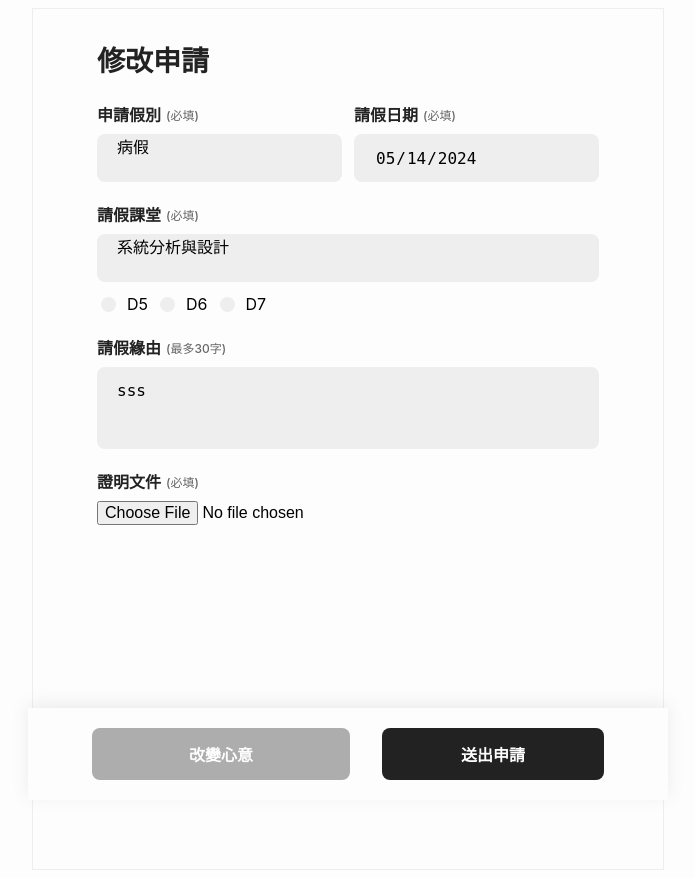
After one commit to mcflurry0609/sa-team8, a PHP site: page /update.php?application_id=50 in a window 1280 px wide. The commit adds this page. Shown: the whole page, without its empty margins (292-987 px from the left). Run offline with PHP 8.4, Linux system fonts and the light colour scheme; data comes from the database, SQL or seed files in the repository; some libraries are stand-ins or nearby versions.

Commit message:
修改請假功能完成/頁面有一點小問題

```diff
--- a/leave system/review.php
+++ b/leave system/review.php
@@ -42,7 +42,7 @@
                 </nav>
                 <div class="records">
                     <!-- 搜索框 -->
-                    <div class="search-box" style="">
+                    <div class="search-box">
                         <input type="text" id="searchInput" placeholder="依課程名稱、學生姓名等搜尋">
                         <input type="date" id="searchDate">
                         <button onclick="searchRecords()"><i class="fa-solid fa-magnifying-glass"></i></button>
@@ -92,6 +92,7 @@
                             $accept_btn_style = '';
                             $reject_btn_style = '';
                         }
+                        $doc_name_display = str_replace('uploads/', '', $row["doc_name"]);
                         echo '<div class="recordcard">
                             <div class="record">
                                 <div class="recordtitle">
@@ -108,7 +109,7 @@
                             <div class="recorddetails" style="display: none;">
                                 <h4 class="reason"><i class="fa-solid fa-comment"></i>'.$row["reason"].'</h4>
                                 <div class="doc">
-                                    <a href="'.$row["doc_name"].'"target="_blank"><i class="fa-solid fa-folder"></i>'.$row["doc_name"].'</a>
+                                    <a href="'.$row["doc_name"].'" target="_blank"><i class="fa-solid fa-folder"></i>'.$doc_name_display.'</a>
                                 </div>
                                 <h5 class="applytime"><i class="fa-solid fa-circle-exclamation"></i>'.$row["apply_time"].' 提出申請</h5>
 
--- /dev/null
+++ b/leave system/update.php
@@ -0,0 +1,128 @@
+<!DOCTYPE html>
+<html lang="en">
+
+<head>
+    <meta charset="UTF-8">
+    <meta name="viewport" content="width=device-width, initial-scale=1.0">
+    <title>請假申請</title>
+    <!-- Favicon-->
+    <link rel="icon" type="image/x-icon" href="pic/logoo.jpg" />
+    <!-- CSS -->
+    <link href="css/apply.css" rel="stylesheet" />
+    <!-- Font Awesome -->
+    <script src="https://kit.fontawesome.com/2261b58659.js" crossorigin="anonymous"></script>
+</head>
+
+<body>
+    <?php
+        $application_id=$_GET["application_id"];
+        $link=mysqli_connect('localhost','root');
+        mysqli_select_db($link,'leave');
+        $sql = "SELECT * from applications
+                INNER JOIN category USING(category_id)
+                INNER JOIN courses USING(course_id) where application_id='$application_id'";
+        $result = mysqli_query($link,$sql);
+        if($row=mysqli_fetch_assoc($result)){
+            $category_name=$row["category_name"];
+            $date = $row['date'];
+            $course_name=$row["course_name"];
+            $reason=$row["reason"];
+            $row["doc_name"];
+
+        }
+    ?>
+    <div class="layout">
+        <div class="wrapper">
+            <h2>修改申請</h2>
+            <form class="form" enctype="multipart/form-data" action="updating.php" method="post">
+                <input type="hidden" name="application_id" value="<?php echo $application_id?>">
+                <div class="formrow">
+                    <div class="category">
+                        <div class="title">
+                            申請假別
+                            <div class="must">(必填)</div>
+                        </div>
+                        <div class="input">
+                            <div class="inputbox" id="categorySelect" name="category" required>
+                                <?php echo $category_name; ?>
+
+                            </div>
+                        </div>
+                    </div>
+                    <div class="date">
+                        <div class="title">
+                            請假日期
+                            <div class="must">(必填)</div>
+                        </div>
+                        <div class="input">
+                            <input type="date" class="inputbox" id="dateInput" name="date" readonly/>
+                        </div>
+                    </div>
+                    <div class="class">
+                        <div class="title">
+                            請假課堂
+                            <div class="must">(必填)</div>
+                        </div>
+                        <div class="input">
+                            <div class="inputbox" id="courseSelect" name="course">
+                                <?php echo $course_name; ?>
+                            </div>
+                        </div>
+                        <div class="period" id="periodsList">
+                                <?php
+                                // 连接数据库
+                                $link=mysqli_connect('localhost','root');
+                                mysqli_select_db($link,'leave');
+
+                                // 检查连接是否成功
+                                if ($link->connect_error) {
+                                    die("连接失败: " . $link->connect_error);
+                                }
+
+                                // 获取课程的时段
+                                $course_id = $row['course_id'];
+                                $sql = "SELECT period FROM schedule WHERE course_id = '$course_id'";
+                                $result = mysqli_query($link, $sql);
+
+                                // 输出时段的复选框
+                                while ($period_row = mysqli_fetch_assoc($result)) {
+                                    echo "<input type='checkbox' name='periods[]' value='" . $period_row['period'] . "'>" . $period_row['period'] . "<br>";
+                                }
+
+                                // 关闭数据库连接
+                                mysqli_close($link);
+                                ?>
+                            </div>
+                    </div>
+                    <div class="reason">
+                        <div class="title">
+                            請假緣由
+                            <div class="must">(最多30字)</div>
+                        </div>
+                        <div class="input">
+                            <textarea class="inputbox textarea" placeholder="請填寫請假原因" maxlength="30" name="reason" required><?php echo $reason; ?></textarea>
+                        </div>
+                    </div>
+                    <div class="file">
+                        <div class="title">
+                            證明文件
+                            <div class="must">(必填)</div>
+                        </div>
+                        <div class="" action="upload.php" method="post">
+                            <input type="file" name="proof" class="inputbox" accept=".pdf, .jpg, .png" style="background-color: #fdfdfd;" required />
+                        </div>
+                    </div>
+                </div>
+                <div class="footer">
+                    <a class="nosend" id="changeMindBtn" href="record.php" style="text-decoration-line: none;">改變心意</a>
+                    <button type="submit" class="sendout" id="submitBtn">送出申請</button>
+                </div>
+            </form>
+        </div>
+    </div>
+    <script>
+        var defaultDate = new Date("<?php echo $date; ?>");
+        document.getElementById("dateInput").valueAsDate = defaultDate;
+    </script>
+</body>
+</html>
```
Also changed, not shown: leave system/record.php (+18 -8 lines), leave system/updating.php (added, +56 -0 lines).
